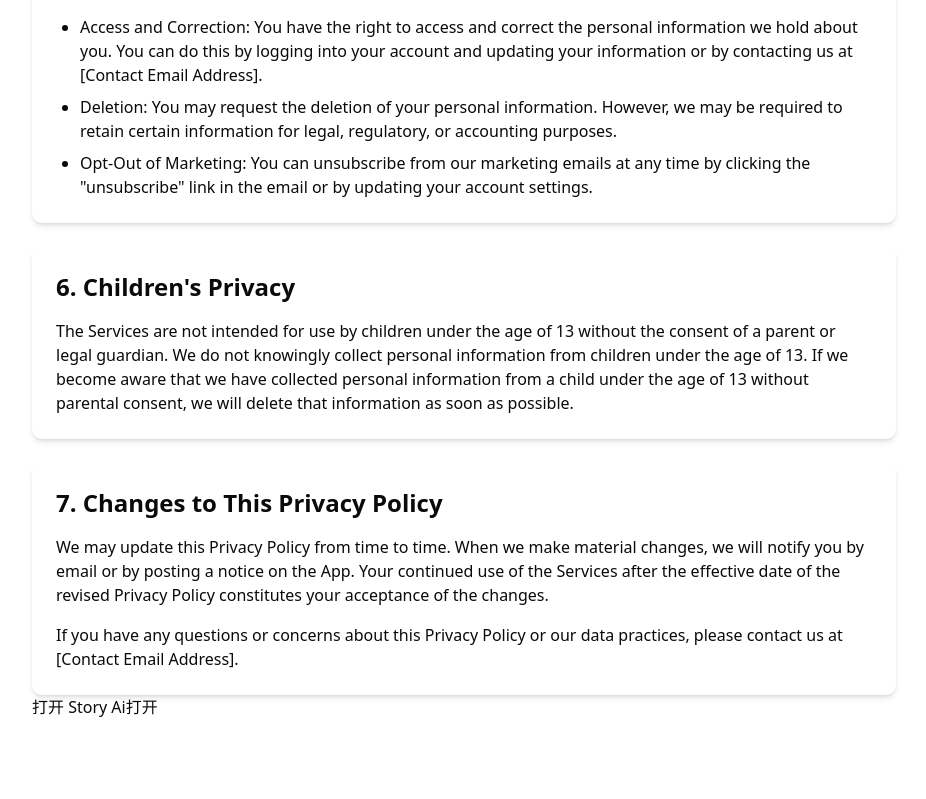
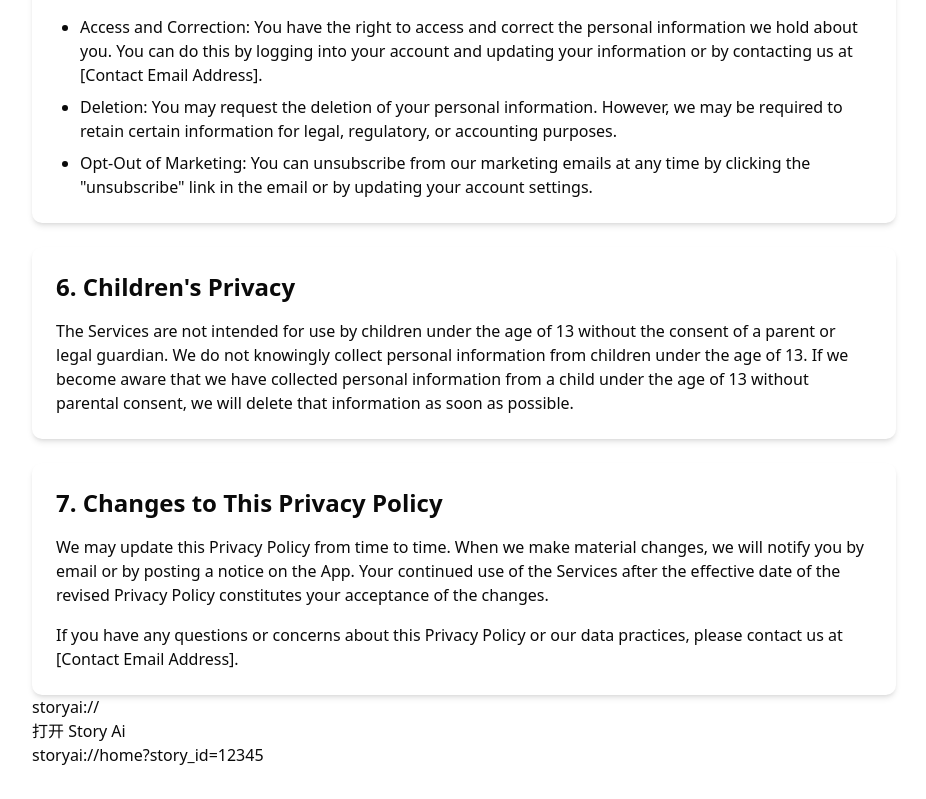
Before and after one commit to oin-ai/pupu.ai, a Next.js app: page /privacy in a window 1280 px wide. Shown: the part 2029-2828 px from the top of the page, without its empty margins (176-1102 px from the left). Before the commit the page ends 2780 px from the top, so only its background shows below. Built offline with nearby package versions, Linux system fonts and the light colour scheme.

Commit message:
fix: bugs

```diff
--- a/app/privacy/page.tsx
+++ b/app/privacy/page.tsx
@@ -114,8 +114,12 @@ export default function PrivacyPage() {
         </p>
       </div>
 
-      <a href="story_ai_app://story?story_id=[故事ID的值]&title=[标题的值]&content=[内容的值]&pic_link=[图片链接的值]&audio_link=https://zk.work/download/test-audio.mp3&voice_name=[音色名称的值]">打开 Story Ai</a>
-      <a href="weixin://">打开</a>
+      <a href="storyai://">storyai://</a>
+      <br/>
+      <a href="storyai://story?story_id=[故事ID的值]&title=[标题的值]&content=[内容的值]&pic_link=https://storyai.inferwave.com:29281/image/storylogo/a9eb0dd5ff0f3408db54a10578eafcdd.jpg&audio_link=https://zk.work/download/test-audio.mp3&voice_name=[音色名称的值]">打开 Story Ai</a>
+      <br/>
+      <a href="storyai://home?story_id=12345">storyai://home?story_id=12345</a>
+      <br/>
     </div>
   );
 }
```
